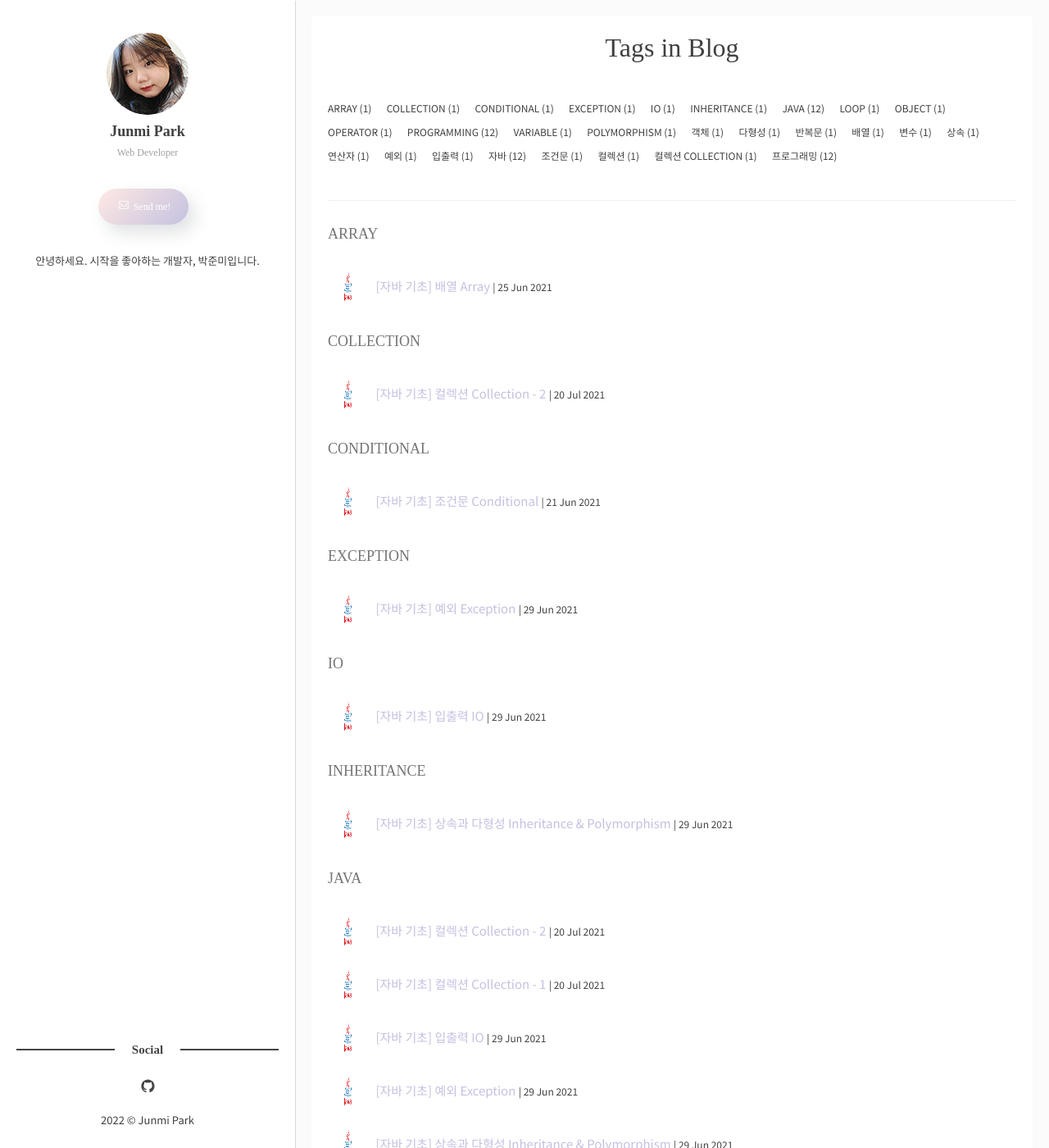
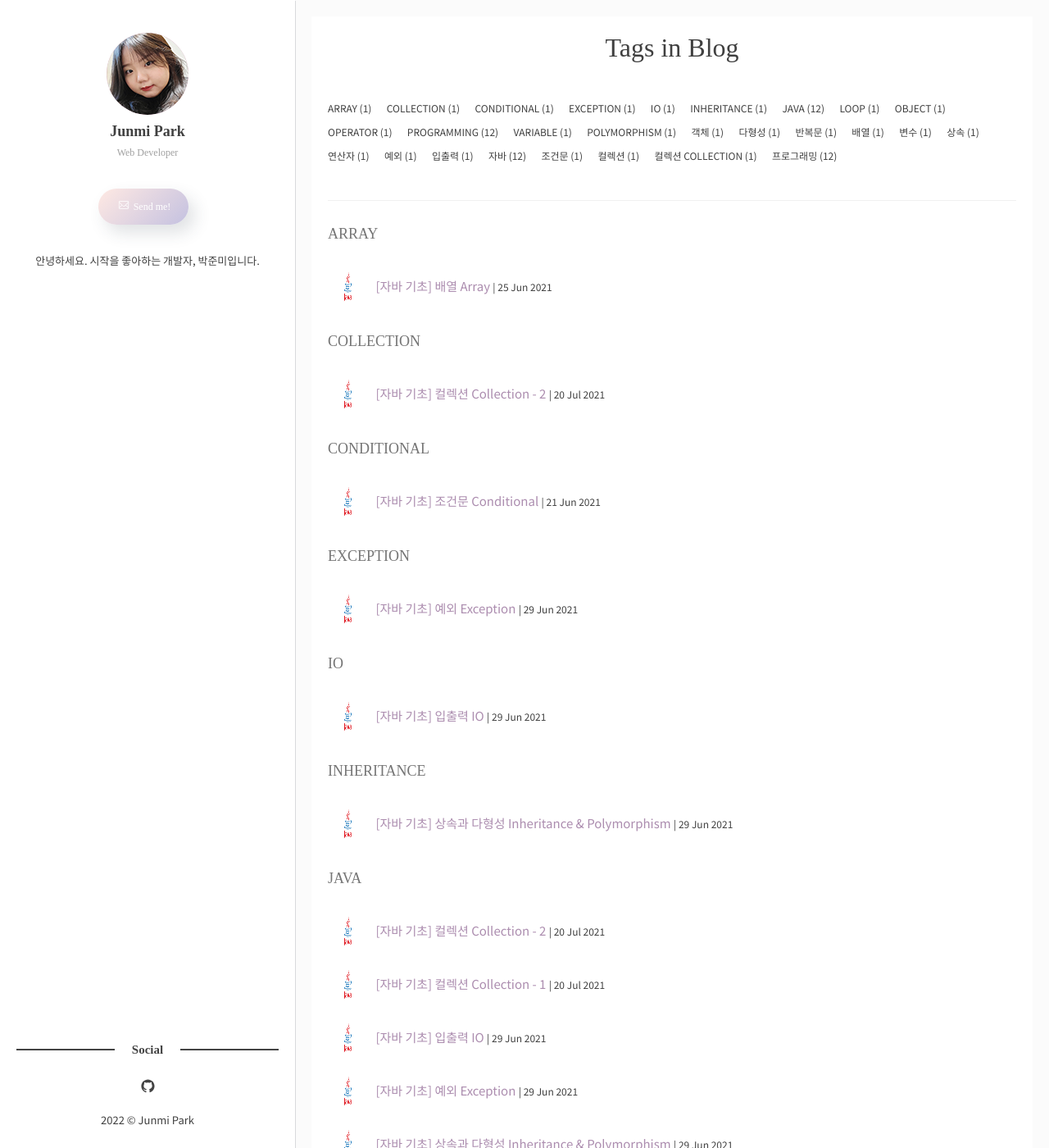
Before and after one commit to junmipark/junmipark.github.io, a Jekyll site: the page built from tags.html, in a window 1280 px wide and 1400 px high. Shown: the whole window at 82% size. Built offline with Jekyll 4.4.1, drawn with Linux system fonts in a browser that asks for light colours; some web fonts are replaced.

Commit message:
Update _colors.scss

```diff
--- a/_sass/0-settings/_colors.scss
+++ b/_sass/0-settings/_colors.scss
@@ -2,9 +2,9 @@
 	COLORS
 =============== */
 
-$primary-color: #c4c1e0;
-$secondary-color: #ffe9e3;
-$alternate-color: #404040;
+$primary-color: #ac8daf;
+$secondary-color: #ddb6c6;
+$alternate-color: #484c7f;
 $red-color: #ee6c6c;
 $green-color: #55bf55;
 $white-color: #ffffff;
```
